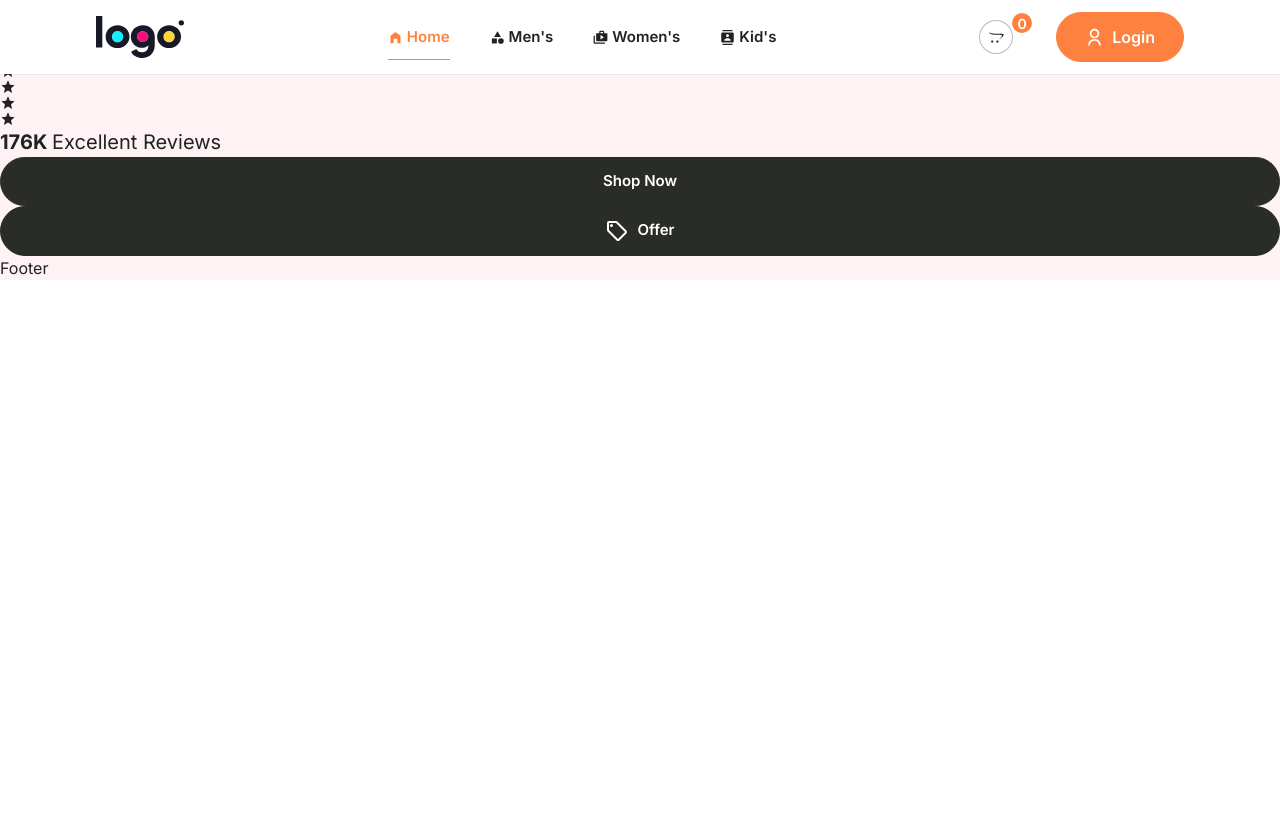
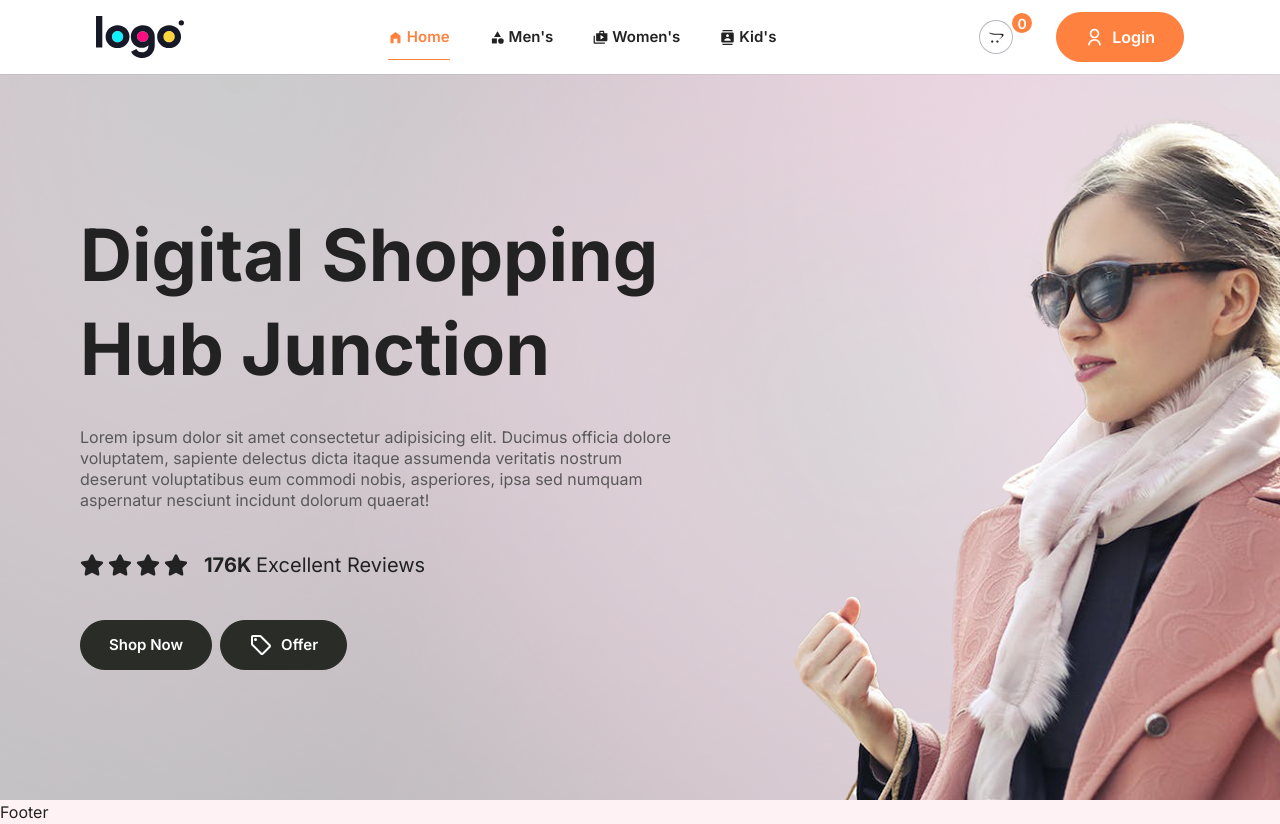
Before and after one commit to olalekanali/Ecommerce-Web-Application, a React (Vite) app: page / in a window 1280 px wide. Before the commit the page ends 800 px from the top, so only its background shows below. Built offline with nearby package versions, Linux system fonts and the light colour scheme.

Commit message:
back to the hero

```diff
--- a/src/components/Hero.jsx
+++ b/src/components/Hero.jsx
@@ -1,32 +1,33 @@
-import React from 'react'
-import { MdStar, MdOutlineLocalOffer } from "react-icons/md";
+
 import { NavLink } from "react-router-dom";
+import { MdOutlineLocalOffer } from "react-icons/md";
+import { FaStar } from "react-icons/fa";
 
 
 const Hero = () => {
   return (
-    <section>
-      <div>
-        <h1>Digital Shopping Hub</h1>
-        <p>
+    <section className='relative bg-hero bg-[center_top_25%] bg-no-repeat h-screen w-full'>
+      <div className='max_padd_container relative top-32 xs:top-52'>
+        <h1 className='h1 capitalize max-w-[37rem]'>Digital Shopping Hub Junction</h1>
+        <p className='text-gray-50 regular-16 mt-6 max-w-[37rem]'>
           Lorem ipsum dolor sit amet consectetur adipisicing elit. Ducimus
           officia dolore voluptatem, sapiente delectus dicta itaque assumenda
           veritatis nostrum deserunt voluptatibus eum commodi nobis, asperiores,
           ipsa sed numquam aspernatur nesciunt incidunt dolorum quaerat!
         </p>
-        <div>
-          <div>
-            <MdStar />
-            <MdStar />
-            <MdStar />
-            <MdStar />
+        <div className='flexStart items-center gap-x-4 my-10'>
+          <div className='regular-24 flexCenter gap-x-1'>
+            <FaStar />
+            <FaStar />
+            <FaStar />
+            <FaStar />
           </div>
           <div className="bold-16 sm:bold-20">
             176K{" "}
             <span className="regular-16 sm:regular-20">Excellent Reviews</span>
           </div>
         </div>
-        <div className=''>
+        <div className='max-xs:flex-col flex gap-2'>
             <NavLink to={''} className={"btn_dark_rounded flexCenter"}>Shop Now</NavLink>
             <NavLink to={''} className={"btn_dark_rounded flexCenter gap-x-2"}><MdOutlineLocalOffer className="text-2xl"/>Offer</NavLink>
         </div>
```
